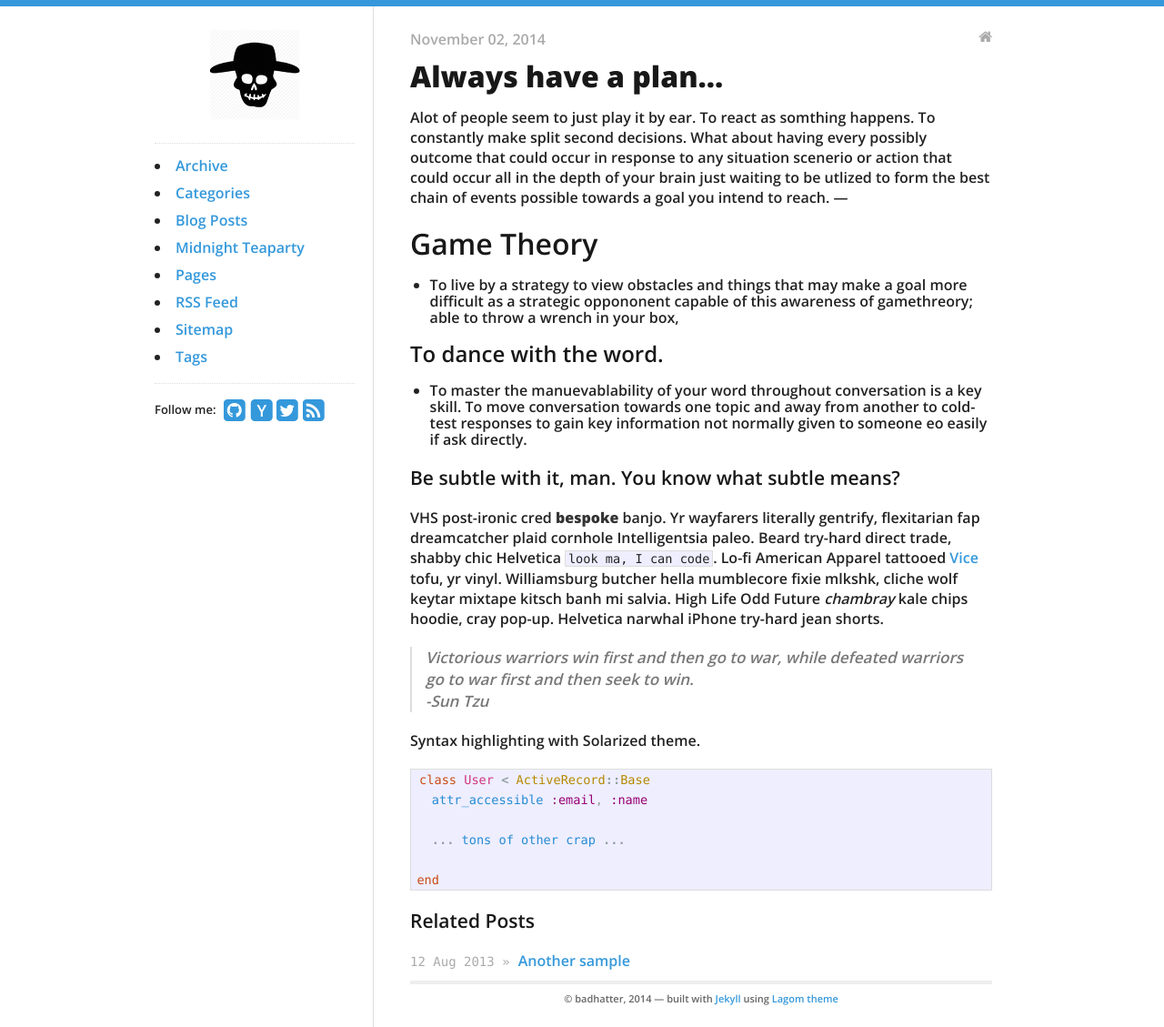
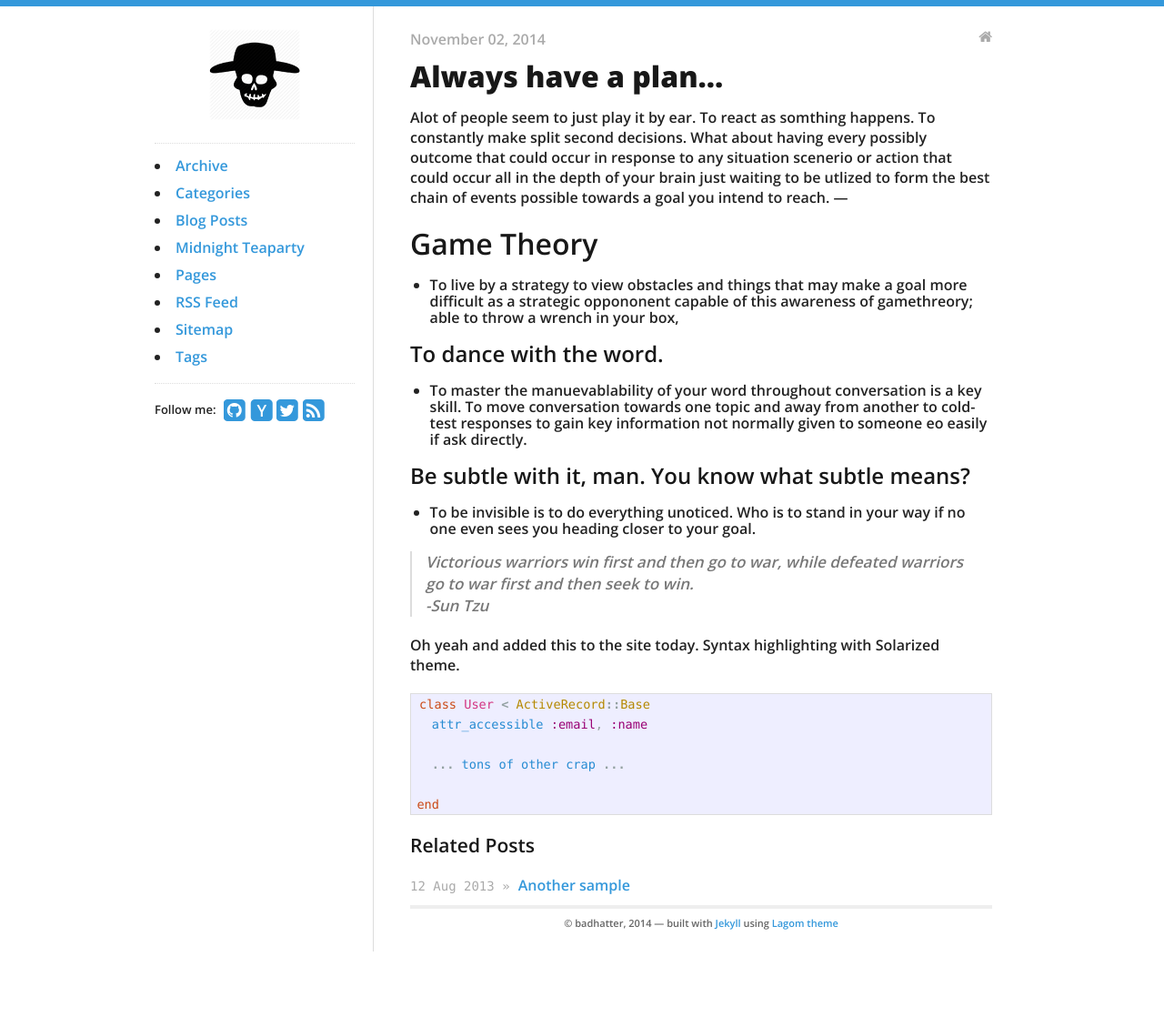
Before and after one commit to thebadhatter/thebadhatter.github.io, a Jekyll site: the page built from _posts/2014-11-2-always-have-a-plan.md, in a window 1280 px wide. Shown: the whole page at 91% size. Built offline with Jekyll 4.4.1, drawn with Linux system fonts in a browser that asks for light colours; nearby versions of some CDN libraries; after the commit the page ends 1046 px from its top, so only the background shows below that.

Commit message:
added changes to a post

```diff
--- a/_posts/2014-11-2-always-have-a-plan.md
+++ b/_posts/2014-11-2-always-have-a-plan.md
@@ -20,18 +20,14 @@ a strategic oppononent capable of this awareness of gamethreory; able to throw a
 conversation towards one topic and away from another to cold-test responses to gain key information
 not normally given to someone eo easily if ask directly.
 
-### Be subtle with it, man. You know what subtle means?
-
-VHS post-ironic cred **bespoke** banjo. Yr wayfarers literally gentrify, flexitarian fap
-dreamcatcher plaid cornhole Intelligentsia paleo. Beard try-hard direct trade, shabby chic
-Helvetica `look ma, I can code`. Lo-fi American Apparel tattooed [Vice](#) tofu, yr vinyl.
-Williamsburg butcher hella mumblecore fixie mlkshk, cliche wolf keytar mixtape kitsch banh mi
-salvia. High Life Odd Future *chambray* kale chips hoodie, cray pop-up. Helvetica narwhal
-iPhone try-hard jean shorts.
+## Be subtle with it, man. You know what subtle means?
++ To be invisible is to do everything unoticed. Who is to stand in your way if no one even sees you
+heading closer to your goal.
 
 > Victorious warriors win first and then go to war, while defeated warriors go to war first and then seek to win.
 <br> -Sun Tzu
 
+<p> Oh yeah and added this to the site today.
 
 Syntax highlighting with Solarized theme.
 
@@ -44,3 +40,4 @@ class User < ActiveRecord::Base
 end
 
 {% endhighlight %}
+</p>
```
